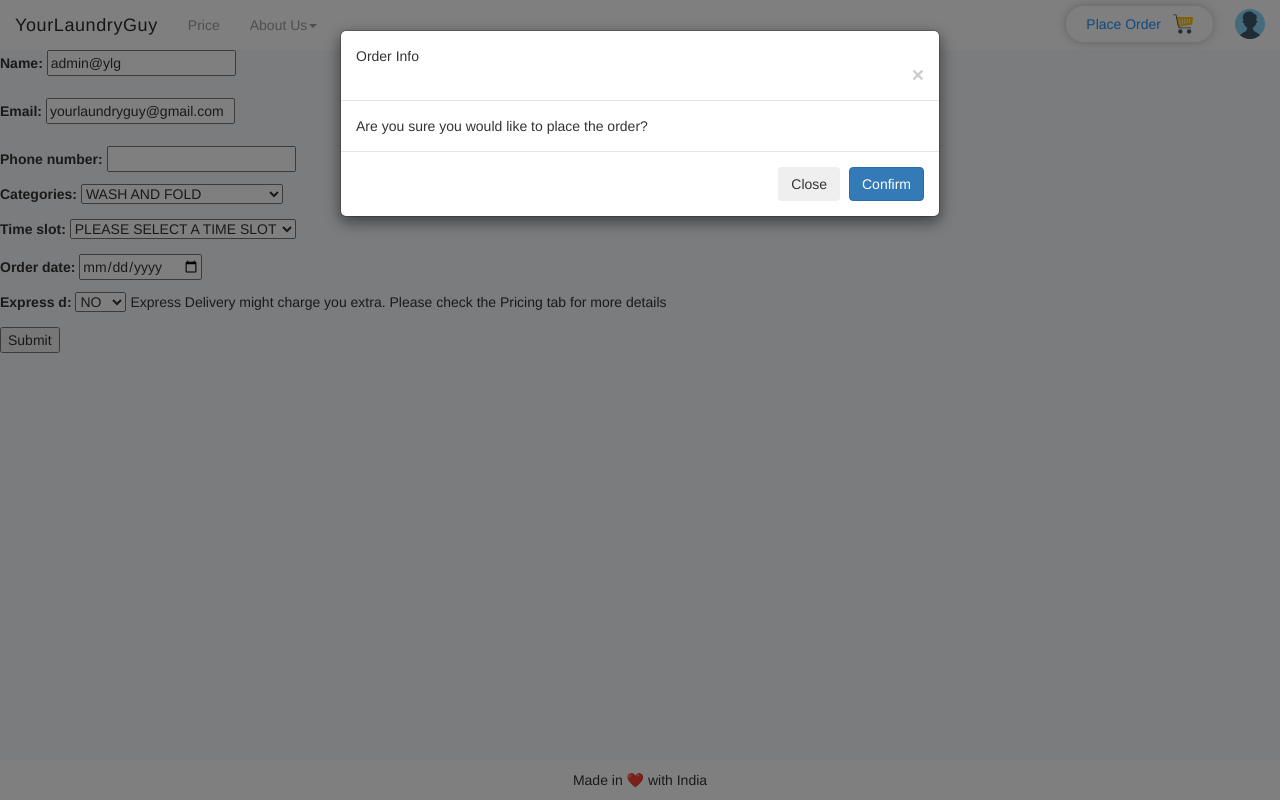
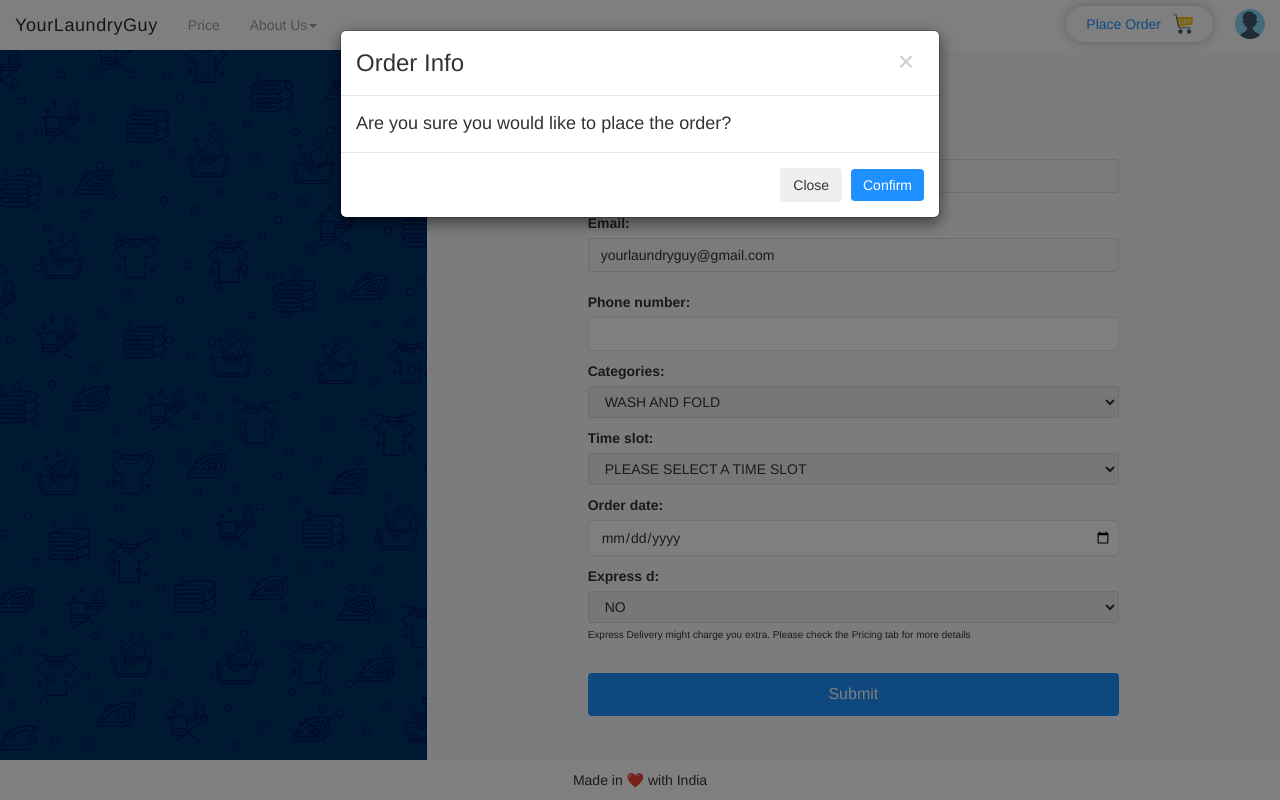
Before and after one commit to paik1/YourLaundryGuy, a Django app: page /orders/placeorder/ in a window 1280 px wide, after a click on "Submit". Run offline with Django 3.2, Linux system fonts and the light colour scheme; a user stored in the database is signed in; some libraries are stand-ins or nearby versions.

Commit message:
Beautified the order page

```diff
--- a/yourlaundryguy/orders_app/templates/placeorder.html
+++ b/yourlaundryguy/orders_app/templates/placeorder.html
@@ -1,37 +1,75 @@
 {% extends 'base.html' %} {% load static %} {% block content %}
-  <form method="POST">
+<div class="auth-div">
+  <div class="auth-banner">
+    <img src="{% static 'images/pattern.svg' %}" alt="auth-banner" />
+  </div>
+
+  <div class="auth-user order-div">
+    <h2>Place your order</h2>
+    <form method="POST" class="order-form">
       {% csrf_token %}
 
       <label for="name">Name:</label>
-    <input type="text" id="name" name="name" value="{{ request.user.username }}"><br><br>
+      <input
+      disabled
+        type="text"
+        id="name"
+        name="name"
+        value="{{ request.user.username }}"
+      /><br /><br />
       <label for="email">Email:</label>
-    <input type="text" id="email" name="email" value="{{ request.user.email }}"><br><br>
-
+      <input
+      disabled
+        type="text"
+        id="email"
+        name="email"
+        value="{{ request.user.email }}"
+      /><br /><br />
       {{ form.as_p }}
 
-    <button type="button" data-toggle="modal" data-target="#exampleModalCenter">Submit</button>
-
-
-    <!-- Modal -->
-    <div class="modal fade" id="exampleModalCenter" tabindex="-1" role="dialog" aria-labelledby="exampleModalCenterTitle" aria-hidden="true">
+      <button
+        type="button"
+        data-toggle="modal"
+        class="auth-btn"
+        data-target="#exampleModalCenter"
+      >
+        Submit
+      </button>
+    </form>
+  </div>
+  <div
+    class="modal fade"
+    id="exampleModalCenter"
+    tabindex="-1"
+    role="dialog"
+    aria-labelledby="exampleModalCenterTitle"
+    aria-hidden="true"
+  >
     <div class="modal-dialog modal-dialog-centered" role="document">
       <div class="modal-content">
         <div class="modal-header">
           <h5 class="modal-title" id="exampleModalLongTitle">Order Info</h5>
-            <button type="button" class="close" data-dismiss="modal" aria-label="Close">
-              <span aria-hidden="true">&times;</span>
+          <button
+            type="button"
+            class="close"
+            data-dismiss="modal"
+            aria-label="Close"
+          >
+            <span aria-hidden="true" >&times;</span>
           </button>
         </div>
         <div class="modal-body">
           Are you sure you would like to place the order?
         </div>
         <div class="modal-footer">
-            <button type="button" class="btn btn-secondary" data-dismiss="modal">Close</button>
+          <button type="button" class="btn btn-secondary" data-dismiss="modal">
+            Close
+          </button>
           <button type="submit" class="btn btn-primary">Confirm</button>
         </div>
       </div>
     </div>
   </div>
-  </form>
+</div>
 
 {% endblock %}
--- /dev/null
+++ b/yourlaundryguy/static/css/order.css
@@ -0,0 +1,58 @@
+.order-div {
+  padding: 0.4rem ;
+  margin: auto;
+  margin-bottom: 4rem;
+}
+
+.order-form > input,
+.order-form > p > input,
+.order-form > p > select {
+  width: 100%;
+  padding: 6px;
+  border: 0.4px solid #80808036;
+  border-radius: 4px;
+  margin-left: 20p;
+  padding-left: 12px;
+}
+
+.order-form > p > span {
+  font-size: 10px;
+}
+
+.modal-header {
+  display: flex;
+  align-items: center;
+}
+
+.modal-title,
+.modal-close-btn {
+  font-size: 24px;
+}
+
+.close {
+  margin-left: auto;
+  margin-right: 1rem;
+}
+
+.close > span {
+  margin-left: auto;
+  font-size: 28px;
+  font-weight: 400;
+}
+
+.modal-body {
+  font-size: 18px;
+  font-weight: 400;
+}
+
+.btn-primary {
+  background-color: dodgerblue;
+  border: none;
+}
+
+@media screen and (max-width: 800px) {
+
+  .order-div{
+    padding: 3rem;
+  }
+}
--- a/yourlaundryguy/templates/base.html
+++ b/yourlaundryguy/templates/base.html
@@ -26,6 +26,7 @@
     <link rel="stylesheet" href="{% static 'css/home.css' %}" />
     <link rel="stylesheet" href="{% static 'css/base.css' %}" />
     <link rel="stylesheet" href="{% static 'css/pricing.css' %}" />
+    <link rel="stylesheet" href="{% static 'css/order.css' %}" />
 
     <nav class="navbar navbar-inverse">
       <div class="container-fluid">
@@ -72,7 +73,7 @@
           </ul>
           <ul class="nav navbar-nav navbar-right">
             <li class="place-order-btn">
-              <a class="order-btn-txt" href="#">Place Order</a>
+              <a class="order-btn-txt" href="{% url 'placeorder' %}">Place Order</a>
               <img src="{% static 'images/carts.svg' %}" alt="cart-icon" />
             </li>
             {% if user.is_authenticated %}
```
Lines whose indentation alone changed are shown as unchanged.
